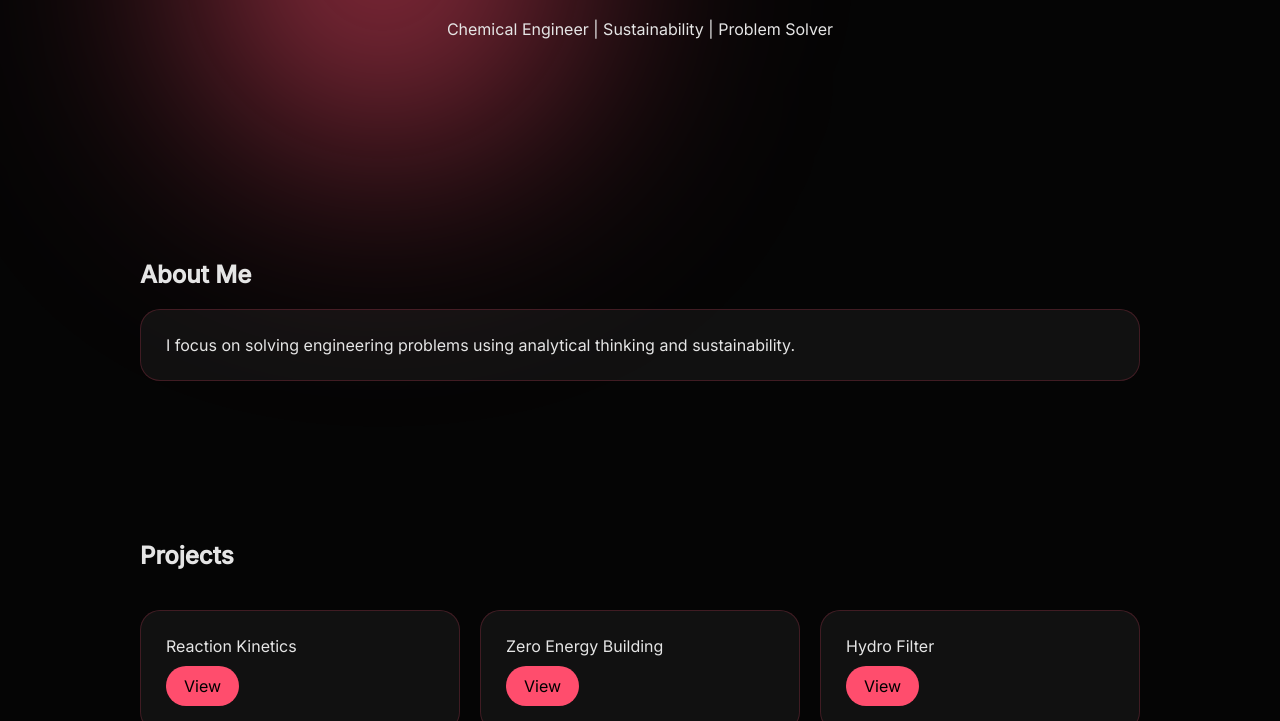
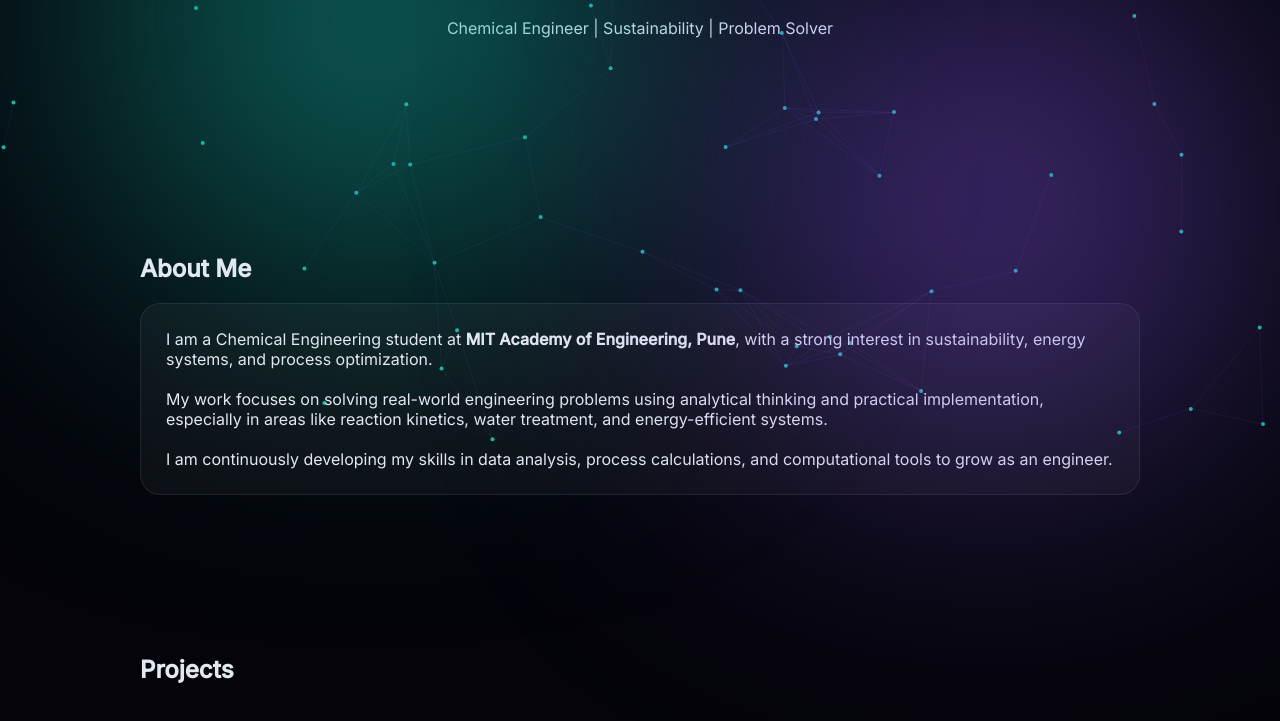
Before and after one commit to Rakshit-eng/Portfolio, a plain HTML site: page index.html in a window 1280 px wide. Shown: the part 352-1073 px from the top of the page. Drawn offline with Linux system fonts and the light colour scheme.

Commit message:
Update index.html

```diff
--- a/index.html
+++ b/index.html
@@ -13,28 +13,62 @@
 body {
     margin: 0;
     font-family: 'Inter', sans-serif;
-    background: #050505;
-    color: #e5e5e5;
+    background: #04040a;
+    color: #e2e8f0;
     overflow-x: hidden;
 }
 
-/* Animated Glow Background */
+/* Gradient Glow Background */
 body::before {
     content: "";
     position: fixed;
-    width: 600px;
-    height: 600px;
-    background: radial-gradient(circle, #ff4d6d, transparent 60%);
+    width: 800px;
+    height: 800px;
+    background: radial-gradient(circle, #14b8a6, transparent 60%);
     top: -200px;
     left: -200px;
-    filter: blur(120px);
-    animation: moveGlow 12s infinite alternate;
+    filter: blur(140px);
+    animation: moveGlow 15s infinite alternate;
+}
+
+body::after {
+    content: "";
+    position: fixed;
+    width: 700px;
+    height: 700px;
+    background: radial-gradient(circle, #8b5cf6, transparent 60%);
+    bottom: -200px;
+    right: -200px;
+    filter: blur(140px);
+    animation: moveGlow2 18s infinite alternate;
 }
 
 @keyframes moveGlow {
-    to {
-        transform: translate(400px, 300px);
-    }
+    to { transform: translate(300px, 300px); }
+}
+
+@keyframes moveGlow2 {
+    to { transform: translate(-300px, -200px); }
+}
+
+/* Canvas */
+#bg {
+    position: fixed;
+    top: 0;
+    left: 0;
+    z-index: -2;
+}
+
+/* Mouse Glow */
+.cursor-glow {
+    position: fixed;
+    width: 300px;
+    height: 300px;
+    background: radial-gradient(circle, rgba(20,184,166,0.25), transparent 70%);
+    border-radius: 50%;
+    pointer-events: none;
+    z-index: -1;
+    transform: translate(-50%, -50%);
 }
 
 /* Navbar */
@@ -42,7 +76,7 @@ nav {
     display: flex;
     justify-content: space-between;
     padding: 20px 60px;
-    background: rgba(0,0,0,0.6);
+    background: rgba(0,0,0,0.5);
     backdrop-filter: blur(10px);
     position: sticky;
     top: 0;
@@ -50,40 +84,50 @@ nav {
 
 nav h1 {
     font-family: 'Orbitron';
-    color: #ff4d6d;
+    background: linear-gradient(45deg, #14b8a6, #8b5cf6);
+    -webkit-background-clip: text;
+    color: transparent;
 }
 
 nav a {
-    color: #aaa;
+    color: #94a3b8;
     margin-left: 25px;
     text-decoration: none;
     transition: 0.3s;
 }
 
 nav a:hover {
-    color: #ff4d6d;
+    color: #14b8a6;
 }
 
 /* Hero */
 .hero {
     text-align: center;
     padding: 120px 20px;
-    animation: float 4s ease-in-out infinite;
-}
-
-@keyframes float {
-    0%,100% { transform: translateY(0); }
-    50% { transform: translateY(-10px); }
 }
 
 .hero h2 {
     font-family: 'Orbitron';
-    font-size: 50px;
+    font-size: 48px;
+    overflow: hidden;
+    white-space: nowrap;
+    border-right: 3px solid #14b8a6;
+    width: 0;
+    animation: typing 3s steps(20, end) forwards, blink 0.7s infinite;
+}
+
+@keyframes typing {
+    to { width: 100%; }
+}
+
+@keyframes blink {
+    50% { border-color: transparent; }
 }
 
 .hero span {
-    color: #ff4d6d;
-    text-shadow: 0 0 20px #ff4d6d;
+    background: linear-gradient(45deg, #14b8a6, #8b5cf6);
+    -webkit-background-clip: text;
+    color: transparent;
 }
 
 /* Sections */
@@ -96,7 +140,7 @@ nav a:hover {
 /* Scroll Animation */
 .hidden {
     opacity: 0;
-    transform: translateY(40px);
+    transform: translateY(50px);
     transition: all 0.8s ease;
 }
 
@@ -107,8 +151,8 @@ nav a:hover {
 
 /* Cards */
 .card {
-    background: rgba(255,255,255,0.05);
-    border: 1px solid rgba(255,77,109,0.2);
+    background: rgba(255,255,255,0.04);
+    border: 1px solid rgba(255,255,255,0.08);
     padding: 25px;
     border-radius: 20px;
     margin: 20px 0;
@@ -116,8 +160,8 @@ nav a:hover {
 }
 
 .card:hover {
-    transform: translateY(-10px) scale(1.03);
-    box-shadow: 0 0 30px rgba(255,77,109,0.4);
+    transform: translateY(-10px);
+    box-shadow: 0 0 30px rgba(20,184,166,0.3);
 }
 
 /* Grid */
@@ -129,41 +173,18 @@ nav a:hover {
 
 /* Skills */
 .skills span {
-    display: inline-block;
     padding: 10px 15px;
     margin: 6px;
-    border: 1px solid #ff4d6d;
     border-radius: 30px;
-    color: #ff4d6d;
-    transition: 0.3s;
-}
-
-.skills span:hover {
-    background: #ff4d6d;
-    color: black;
-}
-
-/* Buttons */
-.btn {
+    background: linear-gradient(45deg, #14b8a6, #8b5cf6);
+    color: white;
     display: inline-block;
-    margin-top: 10px;
-    padding: 10px 18px;
-    border-radius: 20px;
-    background: #ff4d6d;
-    color: black;
-    text-decoration: none;
-    transition: 0.3s;
-}
-
-.btn:hover {
-    box-shadow: 0 0 15px #ff4d6d;
 }
 
 /* Certificates */
 .cert img {
     width: 100%;
     border-radius: 15px;
-    border: 1px solid #ff4d6d;
     transition: 0.3s;
 }
 
@@ -175,13 +196,16 @@ nav a:hover {
 footer {
     text-align: center;
     padding: 30px;
-    color: #666;
+    color: #64748b;
 }
 
 </style>
 </head>
 
 <body>
+
+<canvas id="bg"></canvas>
+<div class="cursor-glow" id="cursorGlow"></div>
 
 <nav>
     <h1>RM</h1>
@@ -202,17 +226,29 @@ footer {
 <section id="about" class="section hidden">
     <h2>About Me</h2>
     <div class="card">
-        I focus on solving engineering problems using analytical thinking and sustainability.
+        I am a Chemical Engineering student at <b>MIT Academy of Engineering, Pune</b>,
+        with a strong interest in sustainability, energy systems, and process optimization.
+
+        <br><br>
+
+        My work focuses on solving real-world engineering problems using analytical thinking
+        and practical implementation, especially in areas like reaction kinetics, water treatment,
+        and energy-efficient systems.
+
+        <br><br>
+
+        I am continuously developing my skills in data analysis, process calculations, and
+        computational tools to grow as an engineer.
     </div>
 </section>
 
 <section id="projects" class="section hidden">
     <h2>Projects</h2>
     <div class="grid">
-        <div class="card">Reaction Kinetics <br><a class="btn">View</a></div>
-        <div class="card">Zero Energy Building <br><a class="btn">View</a></div>
-        <div class="card">Hydro Filter <br><a class="btn">View</a></div>
-        <div class="card">Water Analysis <br><a class="btn">View</a></div>
+        <div class="card">Reaction Kinetics</div>
+        <div class="card">Zero Energy Building</div>
+        <div class="card">Hydro Filter</div>
+        <div class="card">Water Analysis</div>
     </div>
 </section>
 
@@ -239,7 +275,7 @@ footer {
     <div class="card">
         Email: mhasayerakshit@email.com <br><br>
         GitHub: Rakshit-eng
-        Phone: 9579592426
+        Phone:9579592426
     </div>
 </section>
 
@@ -257,8 +293,77 @@ const observer = new IntersectionObserver((entries) => {
         }
     });
 });
+document.querySelectorAll(".hidden").forEach(el => observer.observe(el));
 
-document.querySelectorAll(".hidden").forEach(el => observer.observe(el));
+/* Particle Background */
+const canvas = document.getElementById("bg");
+const ctx = canvas.getContext("2d");
+
+canvas.width = window.innerWidth;
+canvas.height = window.innerHeight;
+
+let particles = [];
+
+for (let i = 0; i < 80; i++) {
+    particles.push({
+        x: Math.random() * canvas.width,
+        y: Math.random() * canvas.height,
+        dx: (Math.random() - 0.5),
+        dy: (Math.random() - 0.5),
+        size: 2
+    });
+}
+
+function draw() {
+    ctx.clearRect(0, 0, canvas.width, canvas.height);
+
+    particles.forEach(p => {
+        ctx.fillStyle = "#14b8a6";
+        ctx.beginPath();
+        ctx.arc(p.x, p.y, p.size, 0, Math.PI * 2);
+        ctx.fill();
+
+        p.x += p.dx;
+        p.y += p.dy;
+
+        if (p.x < 0 || p.x > canvas.width) p.dx *= -1;
+        if (p.y < 0 || p.y > canvas.height) p.dy *= -1;
+    });
+
+    for (let i = 0; i < particles.length; i++) {
+        for (let j = i; j < particles.length; j++) {
+            let dx = particles[i].x - particles[j].x;
+            let dy = particles[i].y - particles[j].y;
+            let dist = Math.sqrt(dx * dx + dy * dy);
+
+            if (dist < 120) {
+                ctx.strokeStyle = "rgba(139,92,246,0.1)";
+                ctx.beginPath();
+                ctx.moveTo(particles[i].x, particles[i].y);
+                ctx.lineTo(particles[j].x, particles[j].y);
+                ctx.stroke();
+            }
+        }
+    }
+
+    requestAnimationFrame(draw);
+}
+
+draw();
+
+/* Mouse Glow */
+const glow = document.getElementById("cursorGlow");
+
+document.addEventListener("mousemove", (e) => {
+    glow.style.left = e.clientX + "px";
+    glow.style.top = e.clientY + "px";
+});
+
+/* Resize Fix */
+window.addEventListener("resize", () => {
+    canvas.width = window.innerWidth;
+    canvas.height = window.innerHeight;
+});
 
 </script>
 
```
